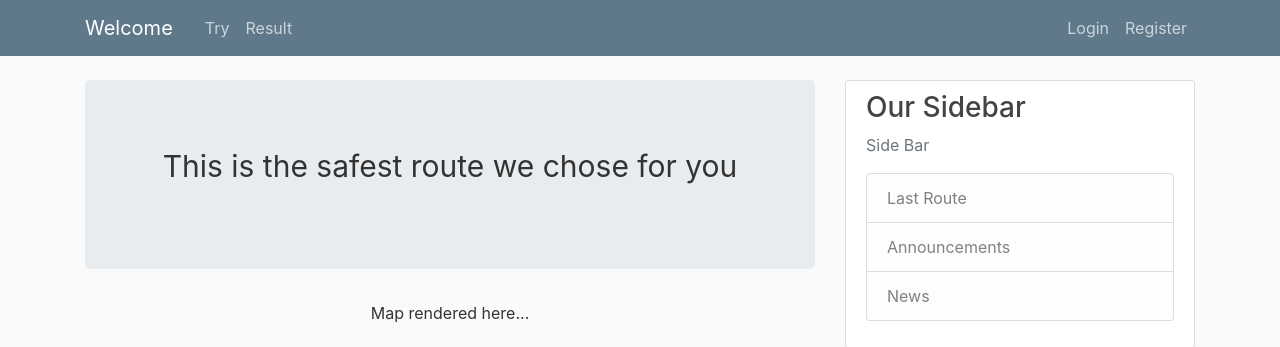
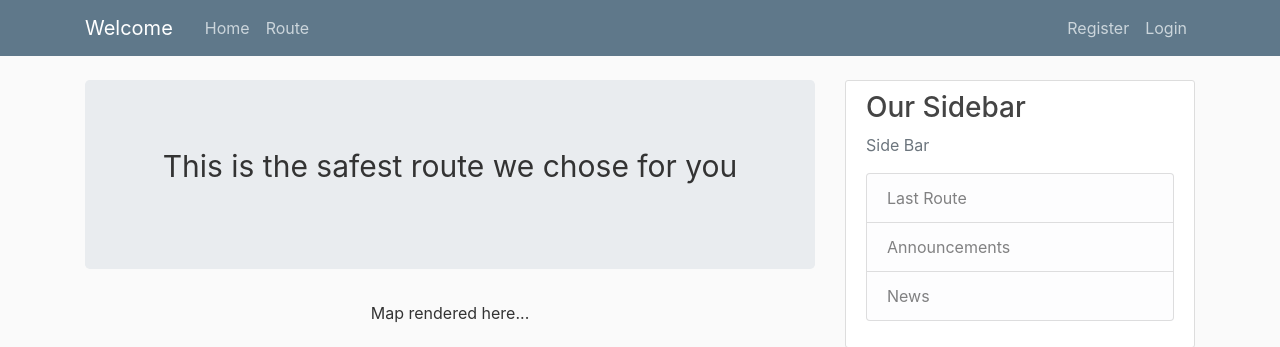
Before and after one commit to sayaaoi/Secure-Strolls, a Django app: page /result/ in a window 1280 px wide. Shown: the top 347 px of the page. Run offline with Django 3.2, Linux system fonts and the light colour scheme; some libraries are stand-ins or nearby versions.

Commit message:
clean code

```diff
--- a/welcome/templates/welcome/result.html
+++ b/welcome/templates/welcome/result.html
@@ -1,31 +1,16 @@
 {% extends "users/base.html" %}
 {% block content %}
 
-	<header class="site-header">
-        <nav class="navbar navbar-expand-md navbar-dark bg-steel fixed-top">
-            <div class="container">
-            <a class="navbar-brand mr-4" href="{% url 'welcome-page' %}">Welcome</a>
-            <button class="navbar-toggler" type="button" data-toggle="collapse" data-target="#navbarToggle" aria-controls="navbarToggle" aria-expanded="false" aria-label="Toggle navigation">
-            <span class="navbar-toggler-icon"></span>
-            </button>
-            <div class="collapse navbar-collapse" id="navbarToggle">
-                <div class="navbar-nav mr-auto">
-                <a class="nav-item nav-link" href="{% url 'welcome-enterlocation' %}">Try</a>
-                <a class="nav-item nav-link" href="{% url 'welcome-result' %}">Result</a>
-                </div>
-                <!-- Navbar Right Side -->
-                <div class="navbar-nav">
-                <a class="nav-item nav-link" href="#">Login</a>
-                <a class="nav-item nav-link" href="#">Register</a>
-                </div>
-            </div>
-            </div>
-        </nav>
-    </header>
-
 	<div class="jumbotron text-center">
 		<p style="font-size: 30px">This is the safest route we chose for you</p>
+
 	</div>
+
+    {% for a in test %}
+        <!--{% if a != 1%}-->
+		<p> {{ a }} </p>
+    	<!--{% endif %}-->
+	{% endfor %}
 
 	<div style="text-align: center;">Map rendered here...</div>
 
```
